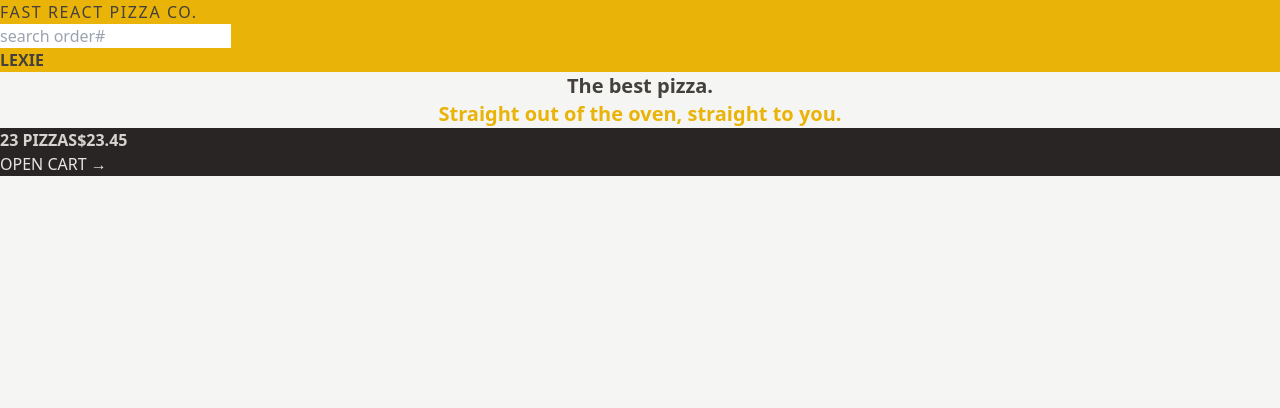
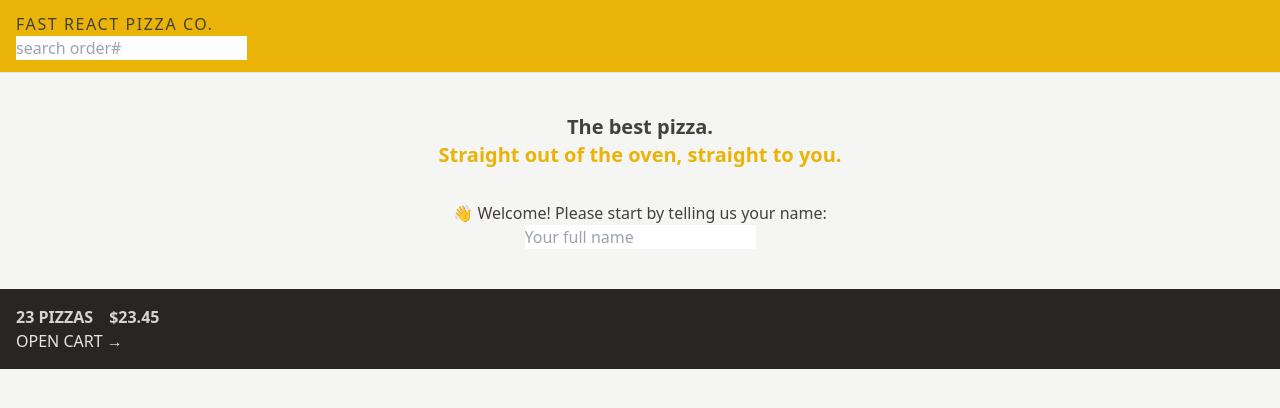
Before and after one commit to lexiecodingwithcat/pj-fast-react-pizza, a React (Vite) app: page / in a window 1280 px wide. Shown: the top 408 px of the page. Built offline with nearby package versions, Linux system fonts and the light colour scheme.

Commit message:
style space, border and display

```diff
--- a/src/features/cart/CartOverview.jsx
+++ b/src/features/cart/CartOverview.jsx
@@ -2,8 +2,8 @@
 
 function CartOverview() {
   return (
-    <div className="bg-stone-800 text-stone-200 uppercase">
-      <p className="text-stone-300 font-semibold">
+    <div className="bg-stone-800 p-4 uppercase text-stone-200">
+      <p className="space-x-4 font-semibold text-stone-300">
         <span>23 pizzas</span>
         <span>$23.45</span>
       </p>
--- a/src/features/user/Username.jsx
+++ b/src/features/user/Username.jsx
@@ -1,9 +1,5 @@
 function Username() {
-    return (
-        <div className="text-xm font-semibold">
-           Lexie
-        </div>
-    )
+  return <div className="text-xm hidden font-semibold">Lexie</div>;
 }
 
-export default Username
+export default Username;
--- a/src/ui/Header.jsx
+++ b/src/ui/Header.jsx
@@ -4,10 +4,12 @@
 
 function Header() {
   return (
-    <header className="bg-yellow-500 uppercase">
-      <Link to="/" className="tracking-widest">Fast React Pizza Co.</Link>
-     <SearchOrder />
-     <Username />
+    <header className="border-b border-stone-200 bg-yellow-500 px-4 py-3 uppercase">
+      <Link to="/" className="tracking-widest">
+        Fast React Pizza Co.
+      </Link>
+      <SearchOrder />
+      <Username />
     </header>
   );
 }
--- a/src/ui/Home.jsx
+++ b/src/ui/Home.jsx
@@ -1,11 +1,16 @@
+import CreateUser from "../features/user/CreateUser";
+
 function Home() {
   return (
-    <div>
-      <h1 className="text-center text-xl font-semibold ">
+    <div className="my-10 text-center">
+      <h1 className="mb-8 text-xl font-semibold">
         The best pizza.
         <br />
-        <span className="text-yellow-500">Straight out of the oven, straight to you.</span>
+        <span className="text-yellow-500">
+          Straight out of the oven, straight to you.
+        </span>
       </h1>
+      <CreateUser />
     </div>
   );
 }
```
